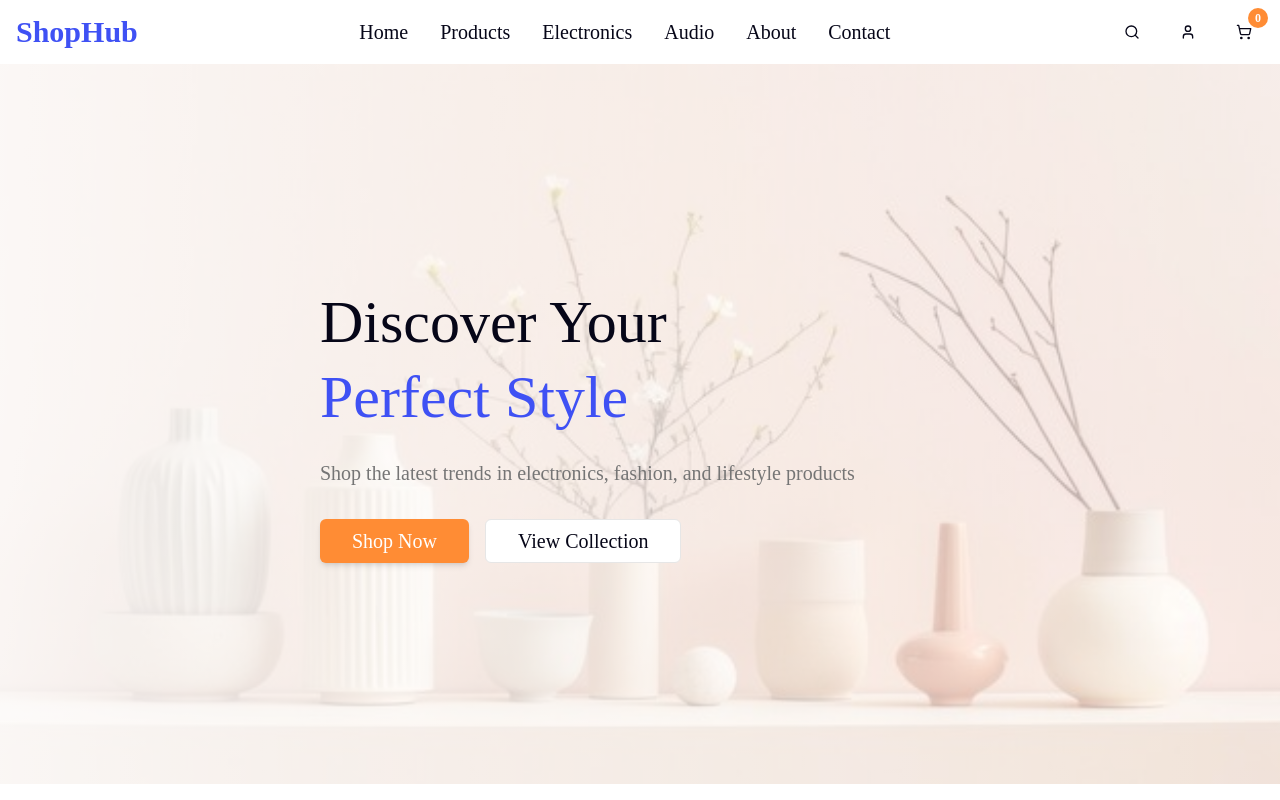
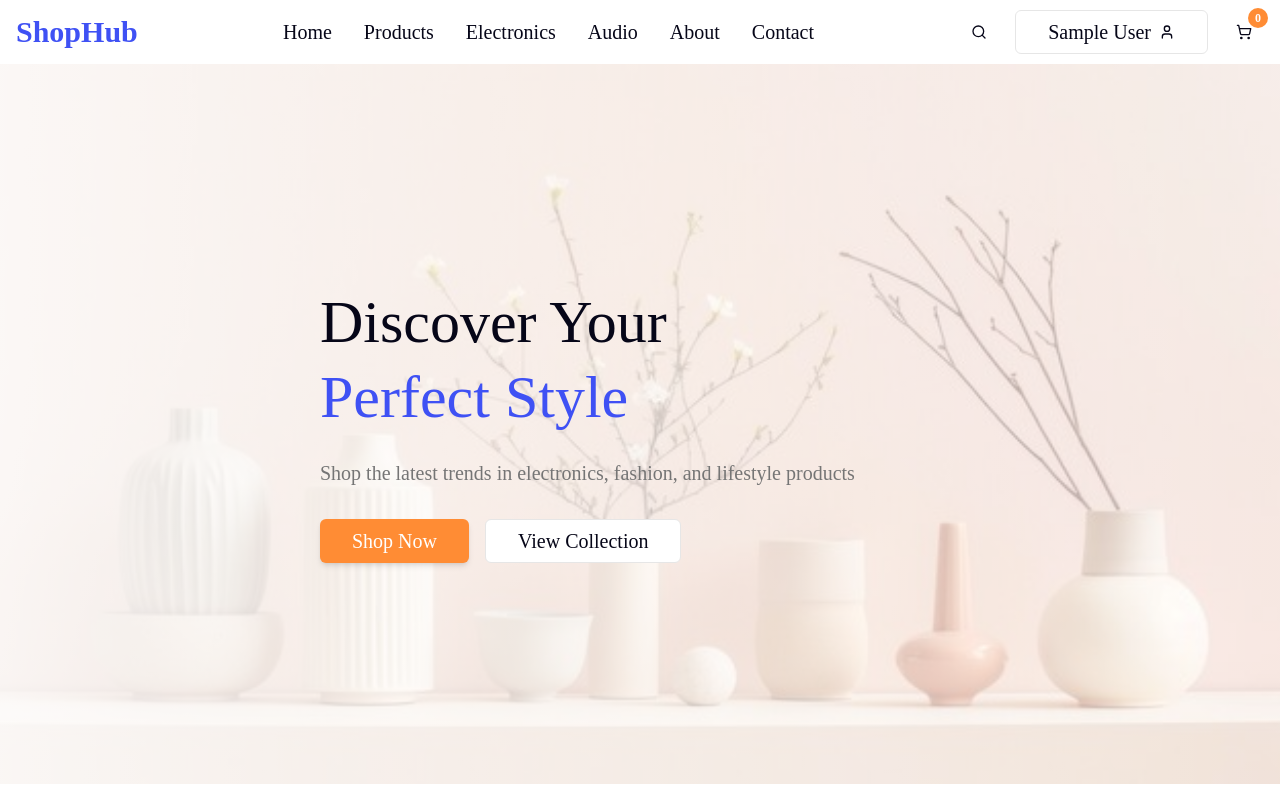
Before and after one commit to mohammadmehdidalvandii/shopHub-frontend, a Next.js app: page / in a window 1280 px wide. Shown: the top 800 px of the page. Built offline with nearby package versions, Linux system fonts and the light colour scheme; sample sign-in values are in the browser's storage.

Commit message:
fixed navigation role users

```diff
--- a/src/components/modules/Navigation/Navigation.tsx
+++ b/src/components/modules/Navigation/Navigation.tsx
@@ -1,12 +1,23 @@
     "use client"
     import { Button } from '@/components/ui/Button'
     import Link from 'next/link'
-import React, { useState } from 'react'
+    import React, { use, useEffect, useState } from 'react'
     import {Search , User ,  ShoppingCart, Menu} from 'lucide-react'
     import { Sheet, SheetContent, SheetHeader, SheetTitle, SheetTrigger } from '@/components/ui/Sheet'
+    import { useAuthStore } from '@/store/authStore'
 
     const Navigation = ()=>{
-    const [isOpen , setIsOpen] = useState(false)
+        const [isOpen , setIsOpen] = useState(false);
+        const [isClient , setIsClient] = useState(false);
+        const {user} = useAuthStore();
+
+        useEffect(()=>{
+            setIsClient(true)
+        },[])
+
+        if(!isClient){
+            return null
+        }
 
         const navLinks = [
             {href:"/",label:"Home"},
@@ -31,11 +42,21 @@ const Navigation = ()=>{
                     <Button variant="ghost" size="icon">
                         <Search className='h-5 w-5'/>
                     </Button>
+                    {user?.role  ?(
+                     <Link href={user?.role === 'ADMIN' ?'/Admin' :'/Profile'}>
+                    <Button variant={user.role ?'outline' :'ghost'} size={user.role ? 'lg' :'sm'}>
+                        {user.firstName} {user.lastName}
+                        <User className='h-5 w-5'/>
+                    </Button>
+                    </Link>
+                    )
+                    :(
                     <Link href='/Auth'>
                     <Button variant="ghost" size="icon">
                         <User className='h-5 w-5'/>
                     </Button>
                     </Link>
+                    )}
                     <Link href="/Cart">
                         <Button variant="ghost" size="icon"  className='relative'>
                             <ShoppingCart className='h-5 w-5'/>
```
Lines whose indentation alone changed are shown as unchanged.
